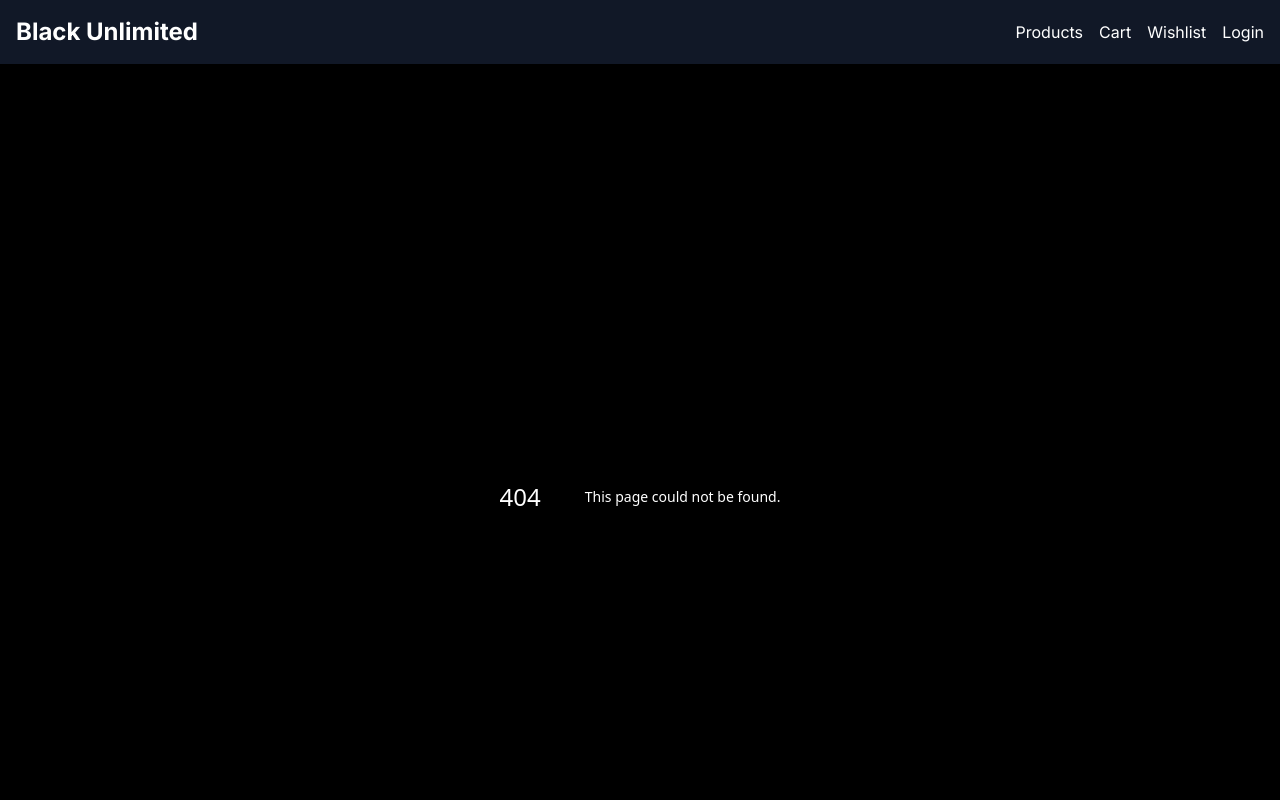
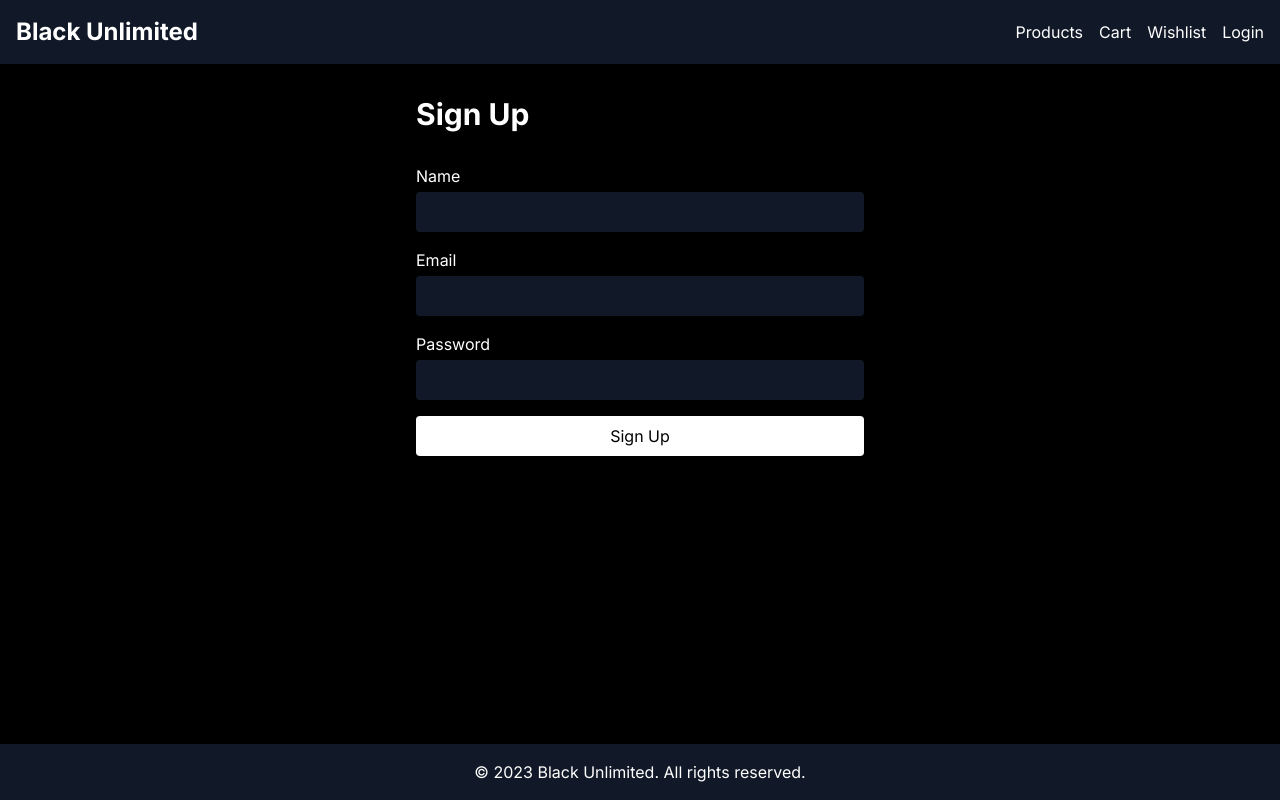
Before and after one commit to rishmi5h/BU-UI, a Next.js app: page /signup in a window 1280 px wide. Before the commit this address had no page. Shown: the top 800 px of the page. Built offline with nearby package versions, Linux system fonts and the light colour scheme.

Commit message:
Create page.tsx

```diff
--- /dev/null
+++ b/app/signup/page.tsx
@@ -0,0 +1,24 @@
+export default function SignupPage() {
+  return (
+    <div className="max-w-md mx-auto">
+      <h1 className="text-3xl font-bold mb-8">Sign Up</h1>
+      <form className="space-y-4">
+        <div>
+          <label htmlFor="name" className="block mb-1">Name</label>
+          <input type="text" id="name" className="w-full px-3 py-2 bg-gray-900 rounded" />
+        </div>
+        <div>
+          <label htmlFor="email" className="block mb-1">Email</label>
+          <input type="email" id="email" className="w-full px-3 py-2 bg-gray-900 rounded" />
+        </div>
+        <div>
+          <label htmlFor="password" className="block mb-1">Password</label>
+          <input type="password" id="password" className="w-full px-3 py-2 bg-gray-900 rounded" />
+        </div>
+        <button type="submit" className="w-full bg-white text-black px-6 py-2 rounded hover:bg-gray-200 transition-colors">
+          Sign Up
+        </button>
+      </form>
+    </div>
+  )
+}
```
